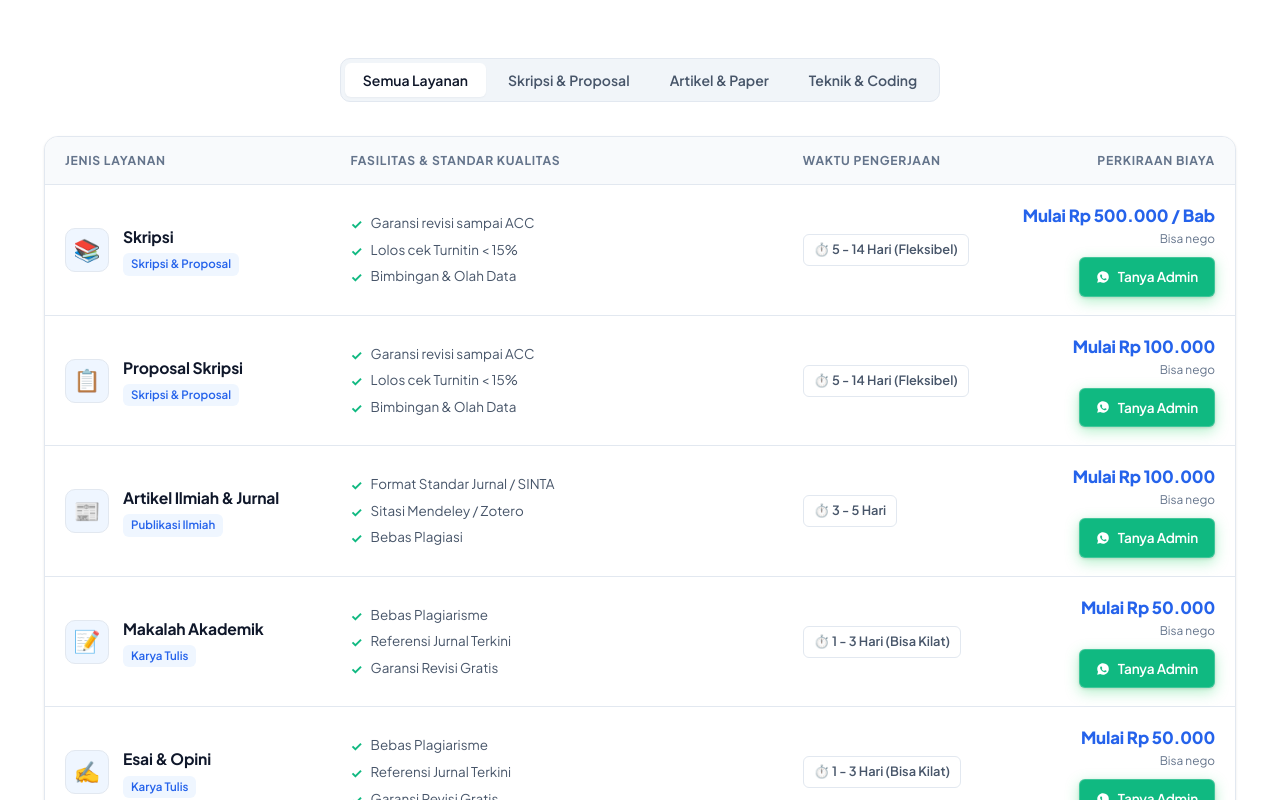
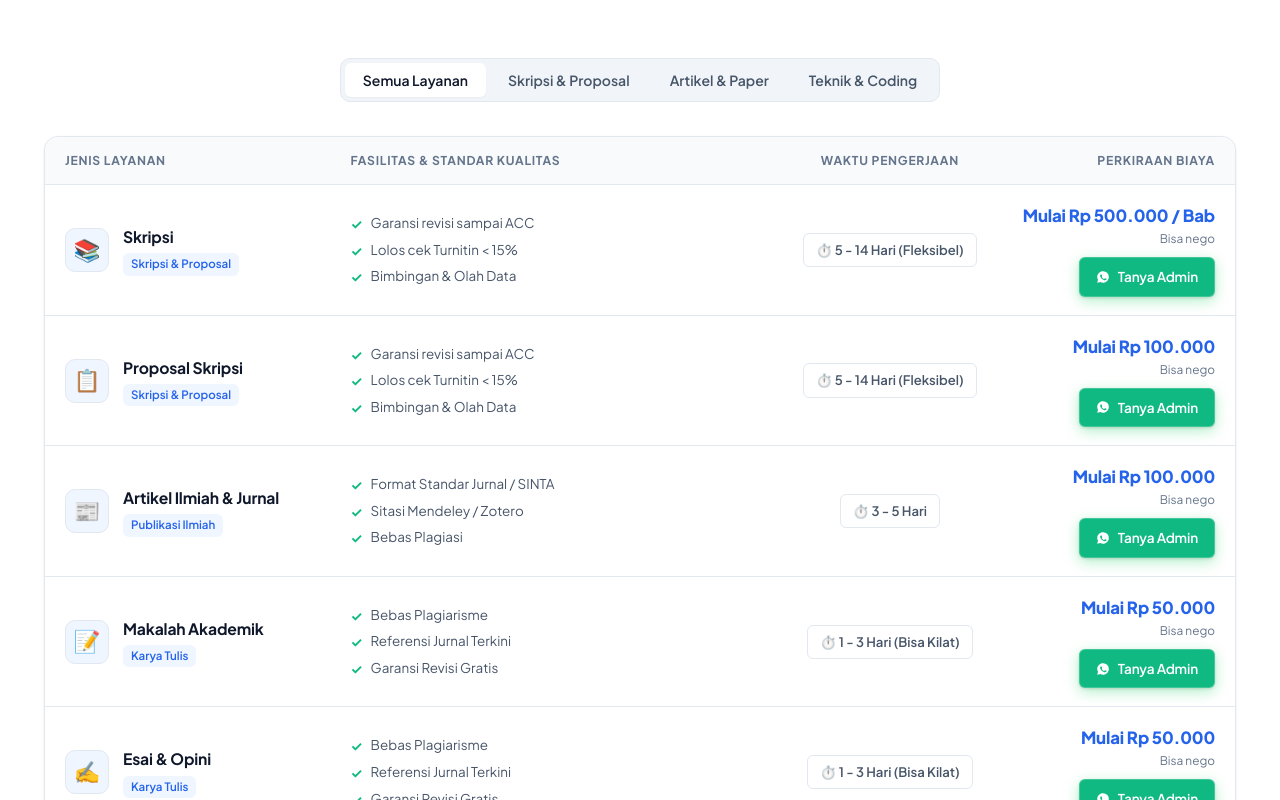
Before and after one commit to rafiifha/bryz, a Next.js app: page / in a window 1280 px wide. Shown: the part 1100-1900 px from the top of the page. Built offline with nearby package versions, Linux system fonts and the light colour scheme.

Commit message:
perbaikan tampilann

```diff
--- a/src/app/globals.css
+++ b/src/app/globals.css
@@ -1042,13 +1042,15 @@ p {
 
 .time-badge {
   display: inline-flex;
-  align-items: flex-start;
+  align-items: center;
+  justify-content: center;
+  text-align: center;
   gap: 6px;
-  font-size: 0.8rem;
+  font-size: 0.82rem;
   font-weight: 600;
   color: var(--text-secondary);
   background: var(--bg-secondary);
-  padding: 6px 10px;
+  padding: 7px 12px;
   border-radius: var(--radius-sm);
   border: 1px solid var(--border-color);
   line-height: 1.4;
--- a/src/components/LandingPage.tsx
+++ b/src/components/LandingPage.tsx
@@ -487,7 +487,7 @@ export default function LandingPage({
                   <tr>
                     <th style={{ width: '24%' }}>Jenis Layanan</th>
                     <th style={{ width: '38%' }}>Fasilitas &amp; Standar Kualitas</th>
-                    <th style={{ width: '18%' }}>Waktu Pengerjaan</th>
+                    <th style={{ width: '18%', textAlign: 'center' }}>Waktu Pengerjaan</th>
                     <th style={{ width: '20%', textAlign: 'right' }}>Perkiraan Biaya</th>
                   </tr>
                 </thead>
@@ -518,7 +518,7 @@ export default function LandingPage({
                             ))}
                           </div>
                         </td>
-                        <td>
+                        <td style={{ textAlign: 'center' }}>
                           <span className="time-badge">
                             ⏱️ {timeEst}
                           </span>
```
